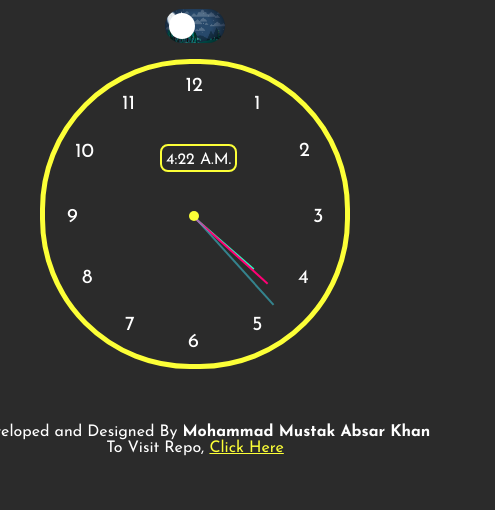
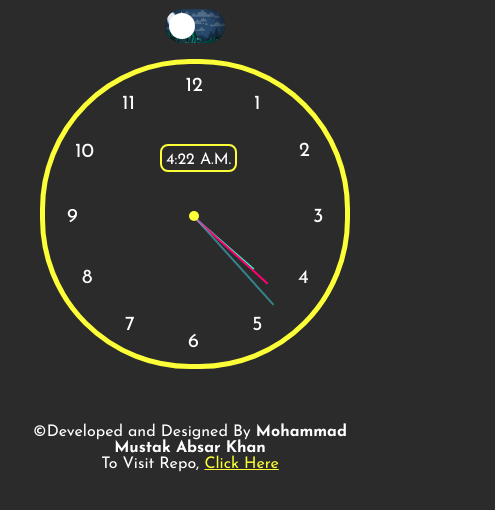
Before and after one commit to MustakAbsarKhan/analog-clock-js-sass, a plain HTML site: page index.html in a window 390 px wide. Shown: the part 216-726 px from the top of the page, 495 px wide, since content can reach past the window. Drawn offline with Linux system fonts and the light colour scheme.

Commit message:
mobile version feature added

```diff
--- a/scss/_mixins.scss
+++ b/scss/_mixins.scss
@@ -13,3 +13,27 @@
     top: $top;
     bottom: $bottom;
 };
+
+@mixin minifiedversion {
+    @media (max-width:600px) and (min-width:511px) {
+        @content;
+    };
+};
+
+@mixin minifiedversion2 {
+    @media (max-width:510px) and (min-width:471px) {
+        @content;
+    };
+};
+
+@mixin minifiedversion3 {
+    @media (max-width:415px) and (min-width:0px) {
+        @content;
+    };
+};
+
+@mixin minifiedversion4 {
+    @media (max-width:470px) and (min-width:416px) {
+        @content;
+    };
+};
--- a/scss/analogclock.scss
+++ b/scss/analogclock.scss
@@ -16,6 +16,18 @@ body{
     border: 5px solid color(border);
     position: absolute;
     color:$text-color;
+
+    @include minifiedversion{
+        right:100px;
+    };
+
+    @include minifiedversion2{
+        right:100px;
+    };
+
+    @include minifiedversion4{
+        right: 50px;
+    }
 
     & .heading{
         color:$text-color;
@@ -109,6 +121,18 @@ body{
         top:120%;
         & a{
             color:color(border);
-        }
-    }
+        };
+        @include minifiedversion2{
+            width: 400px;
+            left: -30px;
+        };
+        @include minifiedversion3{
+            width: 370px;
+            left:-40px;
+        };
+        @include minifiedversion4{
+            width: 370px;
+            left: -40px;
+        };
+    };
 };
```
Also changed, not shown: dist/css/analogclock.css, 2 other files.
